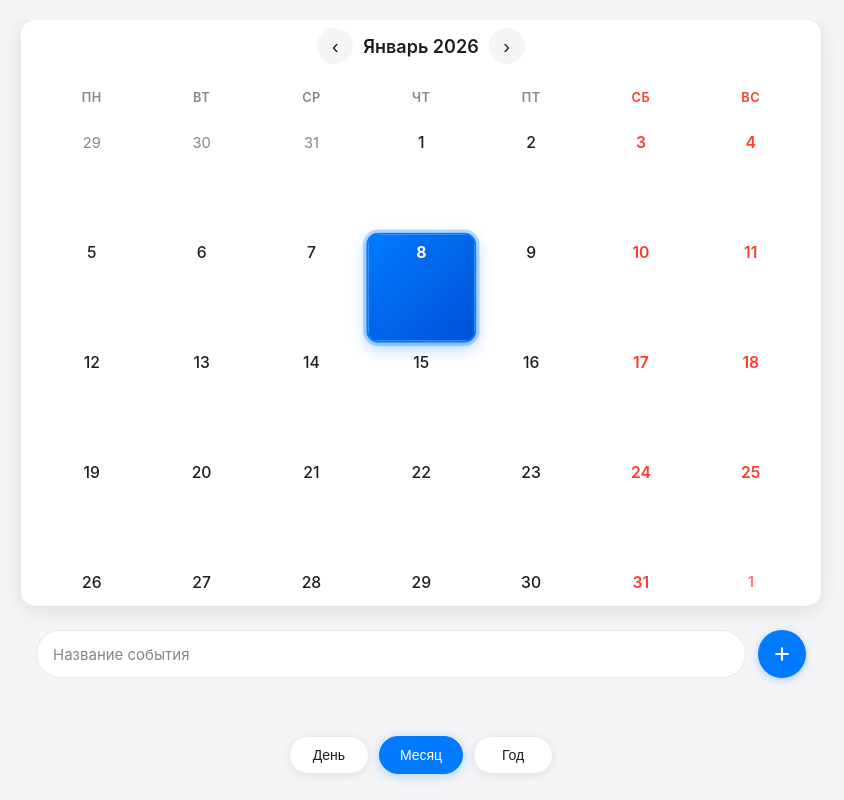
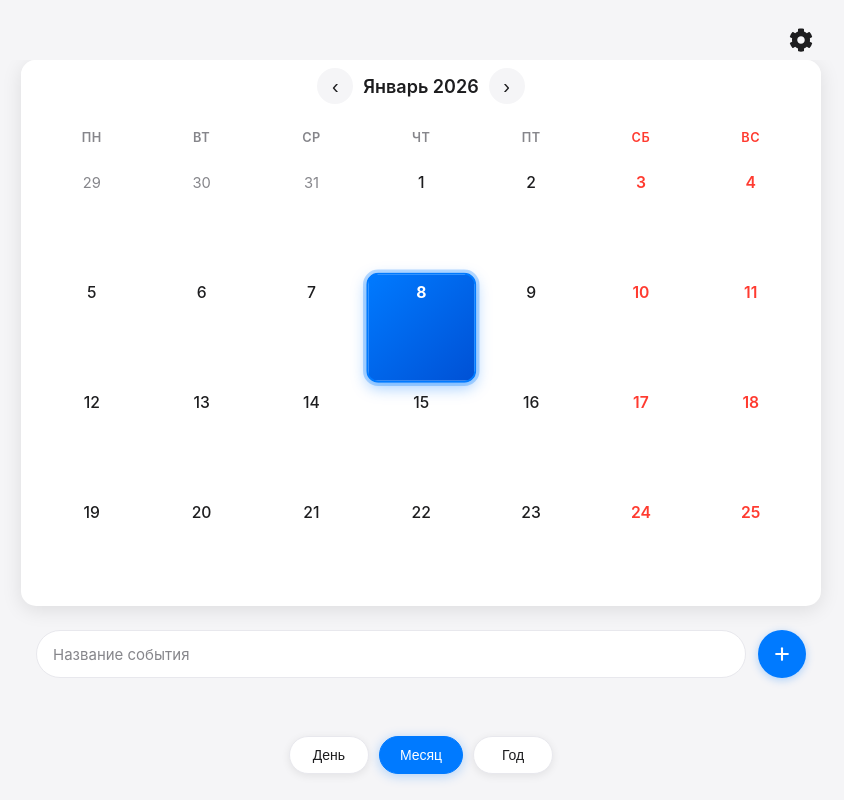
Before and after one commit to AdilBikeev/clock-calendar, a React (Vite) app: page / in a window 1280 px wide. Shown: the whole page, without its empty margins (219-1063 px from the left). Built offline with nearby package versions, Linux system fonts and the light colour scheme.

Commit message:
Добавил кнопку(заглушку) для настройки календаря

```diff
--- a/src/components/CalendarApp.css
+++ b/src/components/CalendarApp.css
@@ -1,3 +1,57 @@
+.top-navigation-bar {
+  width: 100%;
+  max-width: 800px;
+  box-sizing: border-box;
+  flex-shrink: 0;
+  background: transparent;
+}
+
+.top-nav-content {
+  display: flex;
+  align-items: center;
+  justify-content: flex-end;
+  width: 100%;
+}
+
+.top-nav-spacer {
+  flex: 1;
+}
+
+.settings-button {
+  display: flex;
+  align-items: center;
+  justify-content: center;
+  background: transparent;
+  border: none;
+  border-radius: 50%;
+  width: 40px;
+  height: 40px;
+  color: #1d1d1f;
+  cursor: pointer;
+  transition: background-color 0.2s ease;
+  user-select: none;
+  outline: none;
+  -webkit-tap-highlight-color: transparent;
+  padding: 0;
+}
+
+.settings-button:hover {
+  background: #f5f5f7;
+}
+
+.settings-button:active {
+  background: #e8e8ed;
+}
+
+.settings-button:focus {
+  outline: none;
+}
+
+.settings-button:focus-visible {
+  outline: none;
+  box-shadow: none;
+}
+
 .calendar-content-wrapper {
   display: flex;
   flex-direction: column;
@@ -47,7 +101,6 @@
 }
 
 .calendar-app:has(.day-view) {
-  margin-top: max(48px, env(safe-area-inset-top, 0px) + 48px);
   margin-bottom: 0px;
   overflow: hidden;
   /* Ограничиваем высоту, чтобы не заходить за navigation-bar и quick-add-event-bar */
--- a/src/components/CalendarApp.tsx
+++ b/src/components/CalendarApp.tsx
@@ -2,6 +2,7 @@ import React, { useState, useRef, useEffect } from 'react'
 import { format, isSameDay, startOfMonth } from 'date-fns'
 import { ru } from 'date-fns/locale'
 import SimpleBar from 'simplebar-react'
+import { FaCog } from 'react-icons/fa'
 import MonthView from './MonthView'
 import YearView from './YearView'
 import DayView from './DayView'
@@ -472,6 +473,17 @@ const CalendarApp: React.FC = () => {
 
   return (
     <>
+    <div className="top-navigation-bar">
+      <div className="top-nav-content">
+        <div className="top-nav-spacer"></div>
+        <button
+          className="settings-button"
+          aria-label="Настройки календаря"
+        >
+          <FaCog size={24} />
+        </button>
+      </div>
+    </div>
     <div className="calendar-content-wrapper">
       <div className="calendar-app" ref={calendarAppRef}>
       <div className="calendar-header">
```
